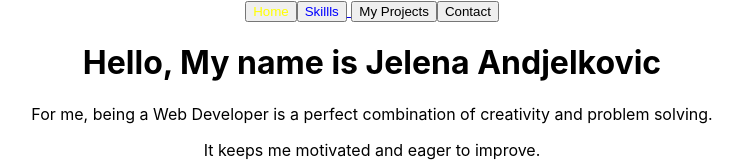
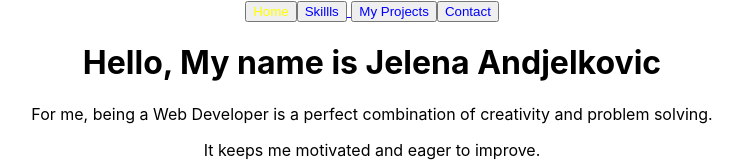
Before and after one commit to jelenaandj/-Portfolio, a React (Create React App) app: page / in a window 1280 px wide. Shown: the top 161 px of the page, without its empty margins (268-1006 px from the left). Built offline with nearby package versions, Linux system fonts and the light colour scheme.

Commit message:
fixed nav

```diff
--- a/src/components/NavBar.js
+++ b/src/components/NavBar.js
@@ -1,4 +1,4 @@
-import React, { useState } from 'react'
+import React, { useState, useEffect } from 'react'
 import AboutMe from './AboutMe'
 import Skillls from './Skillls'
 import {Link} from 'react-router-dom'
@@ -7,28 +7,38 @@ import {Link} from 'react-router-dom'
 
 export default function NavBar() {
 
+    const [style1,setStyle1]=useState({color:'blue'})
+    const [style2,setStyle2]=useState({color:'blue'})
+    const [style3,setStyle3]=useState({color:'blue'})
+    const [style4,setStyle4]=useState({color:'blue'})
+
 
     const activePg=window.location.pathname
-    console.log(activePg)
+
+    const home='/'
+    const skills='/skills'
+    const myprojects='/myprojects'
+    const contact='/contact'
+
+    // console.log(activePg)
 
     const styleA={
         color:'yellow'
     }
-    const styleB={
+    const style={
         color:'blue'
     }
 
-    // useEffect(()=>{
-
-    //     activePg === '/' ? styleA:styleB
-    // })
+    useEffect(()=>{
+        activePg === home? setStyle1(styleA) : activePg === skills? setStyle2(styleA) : activePg === myprojects? setStyle3(styleA) : activePg === contact? setStyle4(styleA) : setStyle4(style)
+    },activePg)
 
     return (
         <div>
-            <Link to='/'><button className='homeBtn' style={activePg === '/' ? styleA:styleB} >Home</button></Link>
-            <Link to='skills'><button className='skillsBtn'style={activePg === '/skills' ? styleA:styleB}>Skillls</button></Link>
-            <Link to='myprojects'> <button className='projBtn'>My Projects</button></Link>
-            <Link to='contact'><button className='ctcBtn'>Contact</button></Link>
+            <Link to='/'><button className='homeBtn' style={style1} >Home</button></Link>
+            <Link to='/skills'><button className='skillsBtn'style={style2}>Skillls</button></Link>
+            <Link to='/myprojects'> <button className='projBtn'style={style3}>My Projects</button></Link>
+            <Link to='/contact'><button className='ctcBtn'style={style4}>Contact</button></Link>
         </div>
     )
 }
```
